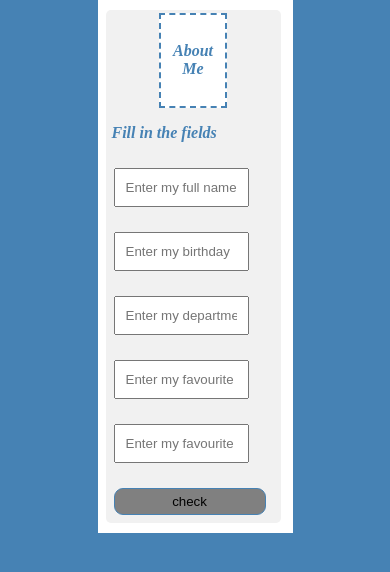
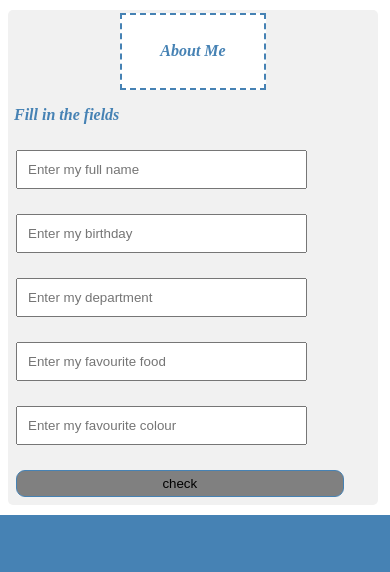
Before and after one commit to Oyindamola01/Oyindamola01, a plain HTML site: page Aboutmyself.html in a window 390 px wide. Drawn offline with Linux system fonts and the light colour scheme.

Commit message:
Update myself.css

```diff
--- a/myself.css
+++ b/myself.css
@@ -65,13 +65,13 @@ form{
 			margin-top: 10px;
 			margin-left: 5px
 		}
-@media  screen and (max-width:800px) {
+		@media  screen and (max-width:800px) {
 			*{
 				box-sizing: border-box;
 			}
   /* For tablets: */
   form{
-    width: 50%;
+    width: 80%;
     padding: 10px;
     margin: auto;
   }
@@ -83,9 +83,13 @@ form{
 
 
 }
-@media  screen and (max-width:300px) {
+@media  screen and ( max-width: 500px) {
   /* For mobile phones: */
-  form, input {
+  form {
     width: 100%;
   }
+  input{
+  	width: 80%;
+  }
+
 }
```
